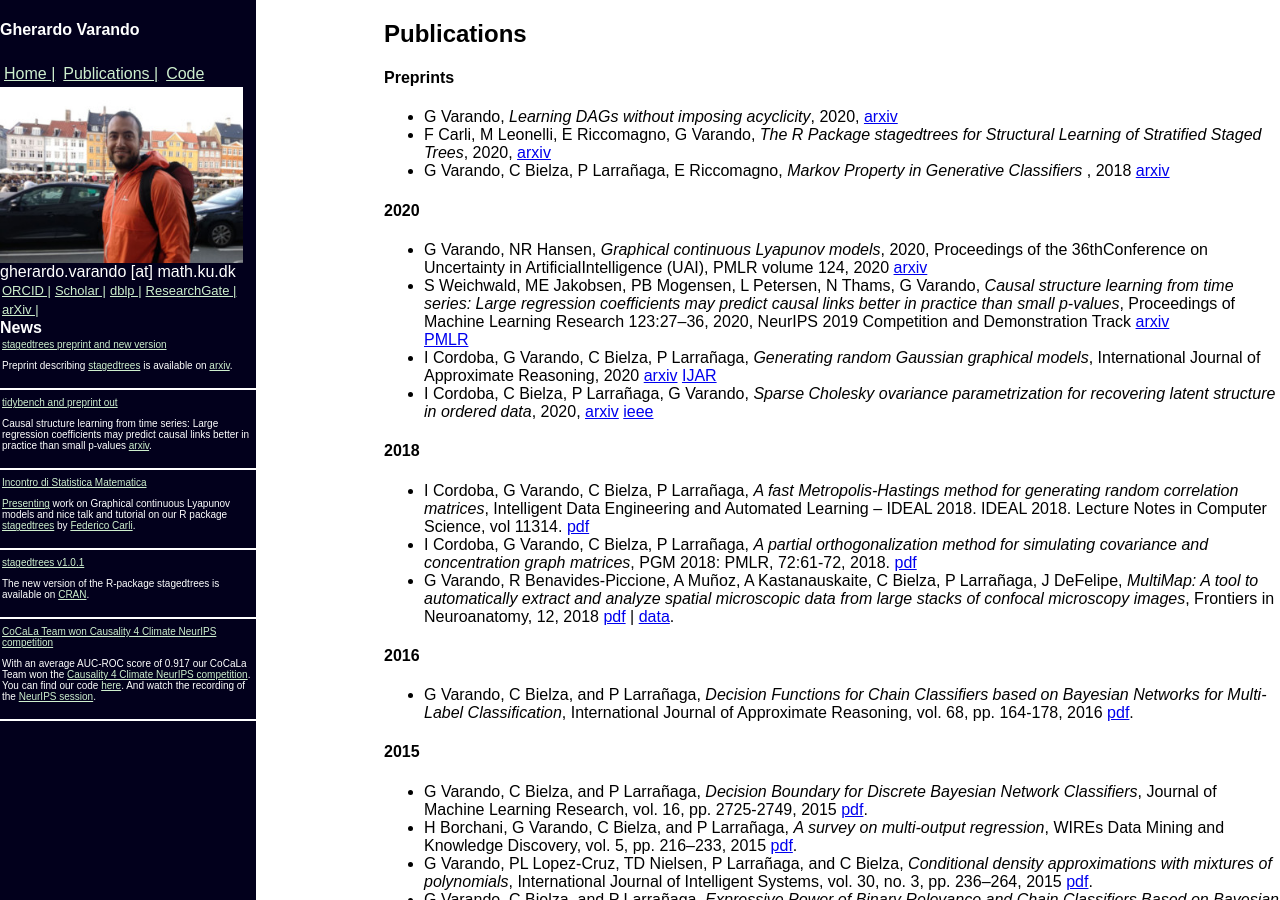
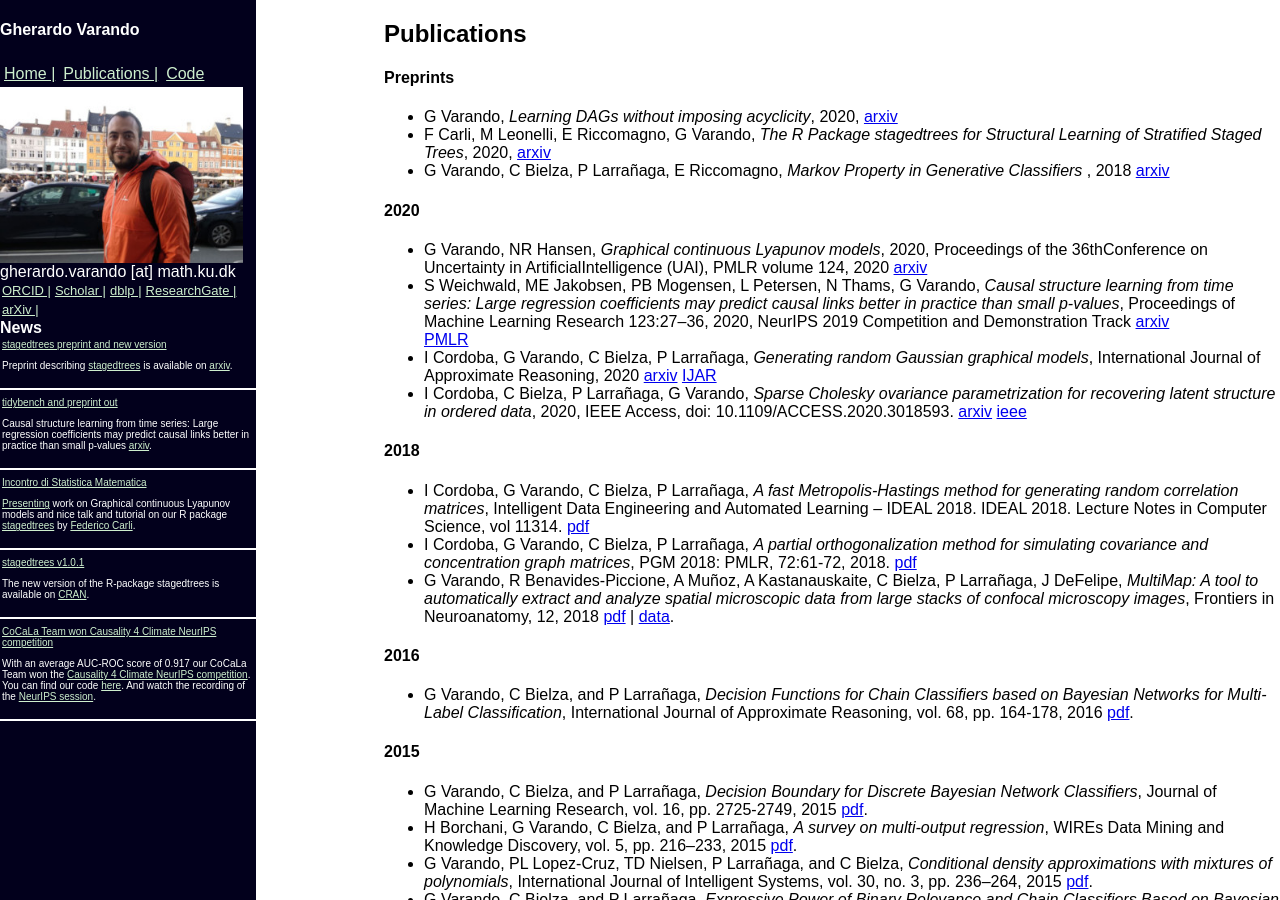
Before and after one commit to gherardovarando/gherardovarando.github.io, a Jekyll site: the page built from publications.md, in a window 1280 px wide. Built offline with Jekyll 4.4.1, drawn with Linux system fonts in a browser that asks for light colours.

Commit message:
upd publications

```diff
--- a/publications.md
+++ b/publications.md
@@ -36,6 +36,7 @@ title: Publications
 - I Cordoba, C Bielza, P Larrañaga, G Varando,
   *Sparse Cholesky ovariance parametrization for
    recovering latent structure in ordered data*, 2020,
+   IEEE Access, doi: 10.1109/ACCESS.2020.3018593.
    [arxiv](https://arxiv.org/abs/2006.01448)
    [ieee](https://ieeexplore.ieee.org/document/9173666)
 
```
